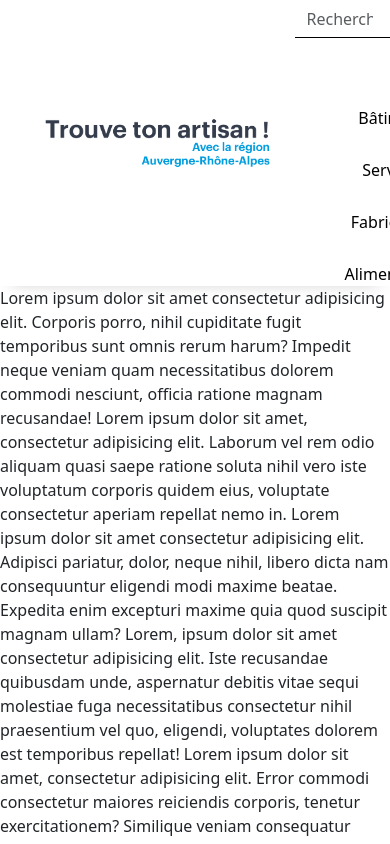
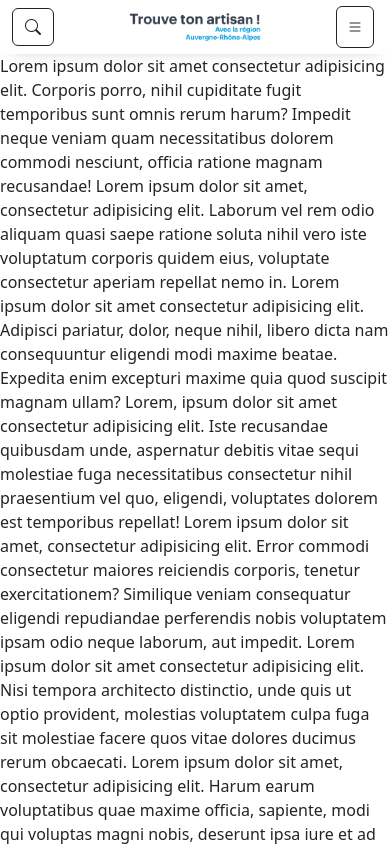
Before and after one commit to Charpyspm/trouve-ton-artisan, a React (Vite) app: page / in a window 390 px wide. Shown: the top 844 px of the page. Built offline with nearby package versions, Linux system fonts and the light colour scheme.

Commit message:
modification du header pour la version mobile

```diff
--- a/src/components/Header.tsx
+++ b/src/components/Header.tsx
@@ -15,13 +15,15 @@ const Header = ({ onSearch }: { onSearch?: (q: string) => void} ) => {
     return (
         <header className='header-container'>
         {/* Logo */}
-        <div className='container-fluid px-0 d-flex align-items-center justify-content-between'>
-            <img src='/Logo.png' alt='Logo Trouve ton Artisan' className='logo'/>
+        <div className='container-fluid px-0 d-flex align-items-center justify-content-between flex-nowrap w-100'>
+            <img src='/Logo.png' alt='Logo Trouve ton Artisan' className='logo order-3 order-md-1'/>
 
-            {/* Barre de recherche */}
-            <div className='header-search'>
-                <form className='ms-auto' role='search' onSubmit={submit}>
-                    <div className='input-group'>
+            {/* Barre de recherche + menu burger (mobile) */}
+            <div className='header-search flex-grow-1 px-2 order-2 order-md-2' style={{ minWidth: 0 }}>
+                {/* Collapse: caché en mobile, visible ≥ md */}
+                <div id='headerSearchCollapse' className='collapse d-md-block w-100'>
+                <form className='ms-auto w-100' role='search' onSubmit={submit}>
+                    <div className='input-group w-100'>
                         <input
                             className='form-control'
                             type='search'
@@ -35,16 +37,60 @@ const Header = ({ onSearch }: { onSearch?: (q: string) => void} ) => {
                         </button>
                     </div>
                 </form>
-                {/* Catégories*/}
-                <div className='link mt-5 d-flex gap-2 flex-wrap justify-content-center'>
+                </div>
+                {/* Catégories inline: cachées en mobile, visibles ≥ md */}
+                <div className='link mt-5 d-none d-md-flex gap-2 flex-wrap justify-content-center'>
                     <a href='#' className='categorie-link btn-sm'>Bâtiment</a>
                     <a href='#' className='categorie-link btn-sm'>Services</a>
                     <a href='#' className='categorie-link btn-sm'>Fabrication</a>
                     <a href='#' className='categorie-link btn-sm'>Alimentation</a>
                 </div>
             </div>
+            {/* Bouton toggle recherche: visible uniquement en mobile */}
+            <button
+                type='button'
+                className='btn btn-outline-dark d-md-none me-2 order-1'
+                data-bs-toggle='collapse'
+                data-bs-target='#headerSearchCollapse'
+                aria-controls='headerSearchCollapse'
+                aria-expanded='false'
+                aria-label='Afficher la recherche'
+            >
+                <i className='bi bi-search'></i>
+            </button>
+            {/* Bouton burger placé à l'extrémité droite (mobile uniquement) */}
+            <button
+                type='button'
+                className='btn btn-outline-dark d-md-none burger-btn ms-2 me-2 order-4'
+                data-bs-toggle='offcanvas'
+                data-bs-target='#categoriesMenu'
+                aria-controls='categoriesMenu'
+                aria-label='Ouvrir le menu catégories'
+            >
+                <i className='bi bi-list'></i>
+            </button>
+
         </div>
-
+        {/* Menu catégories (mobile) */}
+        <div
+            className='offcanvas offcanvas-end d-md-none'
+            tabIndex={-1}
+            id='categoriesMenu'
+            aria-labelledby='categoriesMenuLabel'
+        >
+            <div className='offcanvas-header'>
+                <h5 className='offcanvas-title' id='categoriesMenuLabel'>Catégories</h5>
+                <button type='button' className='btn-close' data-bs-dismiss='offcanvas' aria-label='Fermer'></button>
+            </div>
+            <div className='offcanvas-body'>
+                <nav className='nav flex-column'>
+                    <a className='nav-link' href='#'>Bâtiment</a>
+                    <a className='nav-link' href='#'>Services</a>
+                    <a className='nav-link' href='#'>Fabrication</a>
+                    <a className='nav-link' href='#'>Alimentation</a>
+                </nav>
+            </div>
+        </div>
 
         </header>
     );
--- a/src/components/header.scss
+++ b/src/components/header.scss
@@ -71,3 +71,67 @@
 .categorie-link:hover {
     color: black;
 }
+
+
+//VERSION MOBILE
+
+@media (max-width: 576px) {
+    .header-container {
+        position: relative;
+        padding: 8px 12px;
+        /* pour centrer le logo en absolu */
+    }
+
+    .header-container .container-fluid {
+        display: flex;
+        align-items: center;
+        justify-content: space-between;
+        flex-wrap: nowrap;
+        gap: 12px;
+        padding-left: 0;
+        padding-right: 0;
+    }
+
+    .burger-btn {
+        position: absolute;
+        right: 8px;
+        top: 50%;
+        transform: translateY(-50%);
+        z-index: 3;
+        padding: 8px 10px;
+    }
+
+    .header-search {
+        width: 100%;
+        margin: 0;
+        padding-right: 56px;
+    }
+
+    #headerSearchCollapse {
+        width: 100%;
+    }
+
+    .header-search .input-group {
+        width: 100%;
+    }
+
+    .link {
+        display: none !important;
+    }
+
+    .logo {
+        width: 160px;
+        margin: 0; /* annule le auto */
+        position: absolute;
+        left: 50%;
+        transform: translateX(-50%);
+    }
+
+    .form-control {
+        font-size: 0.95rem;
+    }
+
+    .button-search {
+        padding: .375rem .5rem;
+    }
+}
```
